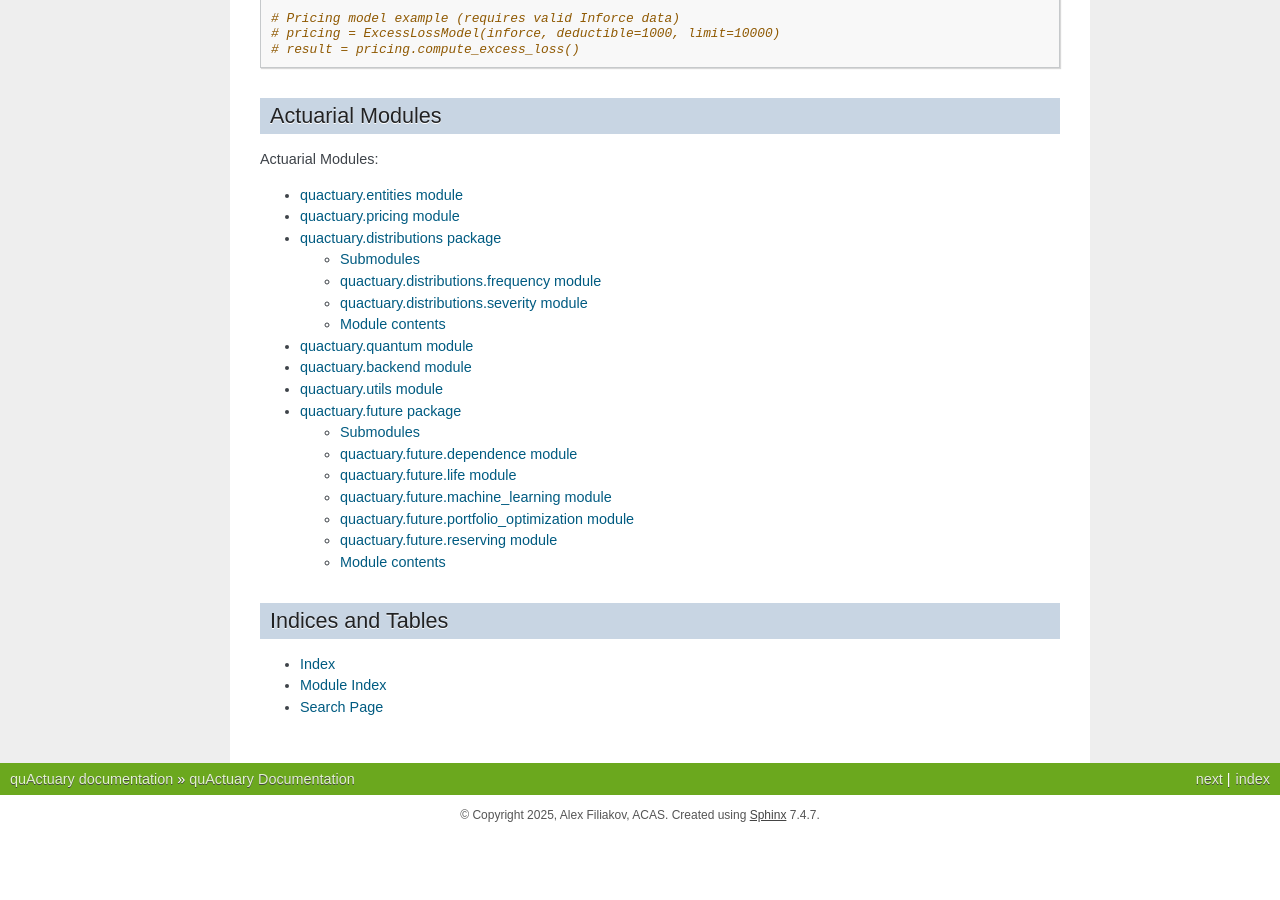
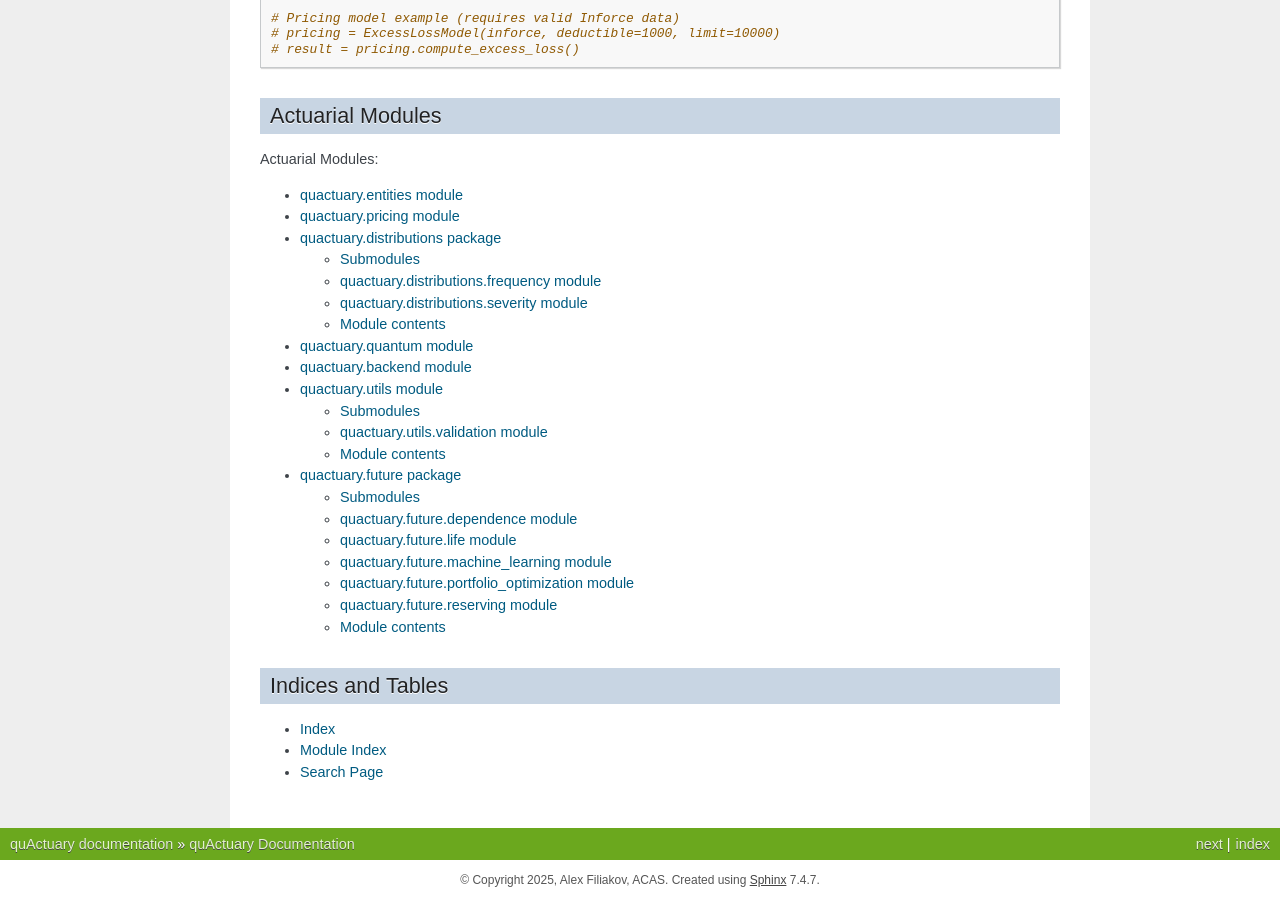
Before and after one commit to AlexFiliakov/quactuary, a Sphinx documentation site: the page built from docs/source/index.rst, in a window 1280 px wide and 900 px high, scrolled down 746 px. Built offline with Sphinx 7.4.7, drawn with Linux system fonts in a browser that asks for light colours; pages that are not in the unit, such as notebooks, are missing from menus; the version number could not be read and is left out; before the commit the page ends 1581 px from its top, so only the background shows below that.

Commit message:
docs: restructure quactuary.utils documentation to include submodules

```diff
--- a/docs/source/quactuary.utils.rst
+++ b/docs/source/quactuary.utils.rst
@@ -1,7 +1,21 @@
 quactuary.utils module
 ======================
 
-.. automodule:: quactuary.utils
+Submodules
+----------
+
+quactuary.utils.validation module
+----------------------------------------
+
+.. automodule:: quactuary.utils.validation
    :members:
    :show-inheritance:
    :undoc-members:
+
+Module contents
+---------------
+
+.. automodule:: quactuary.validation
+   :members:
+   :show-inheritance:
+   :undoc-members:
```
